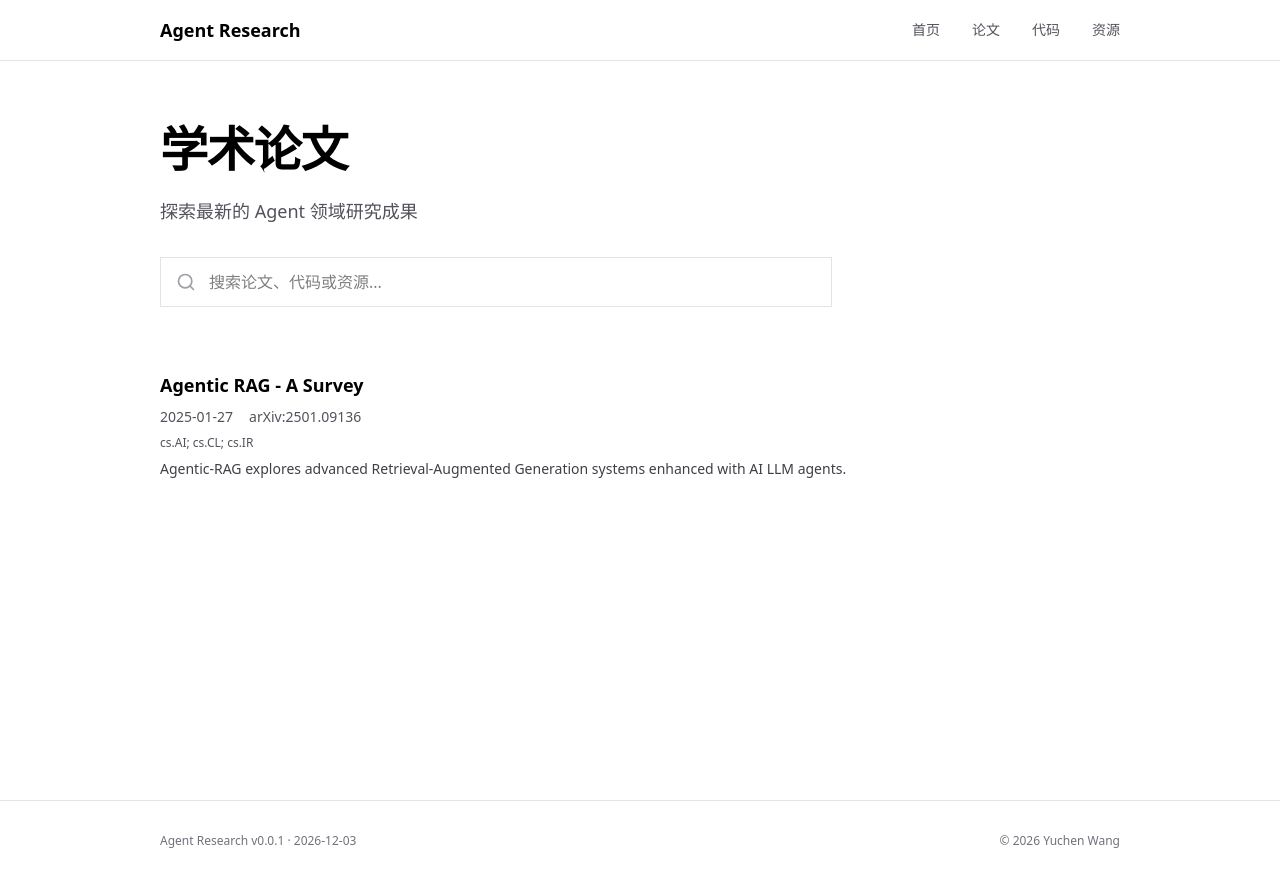
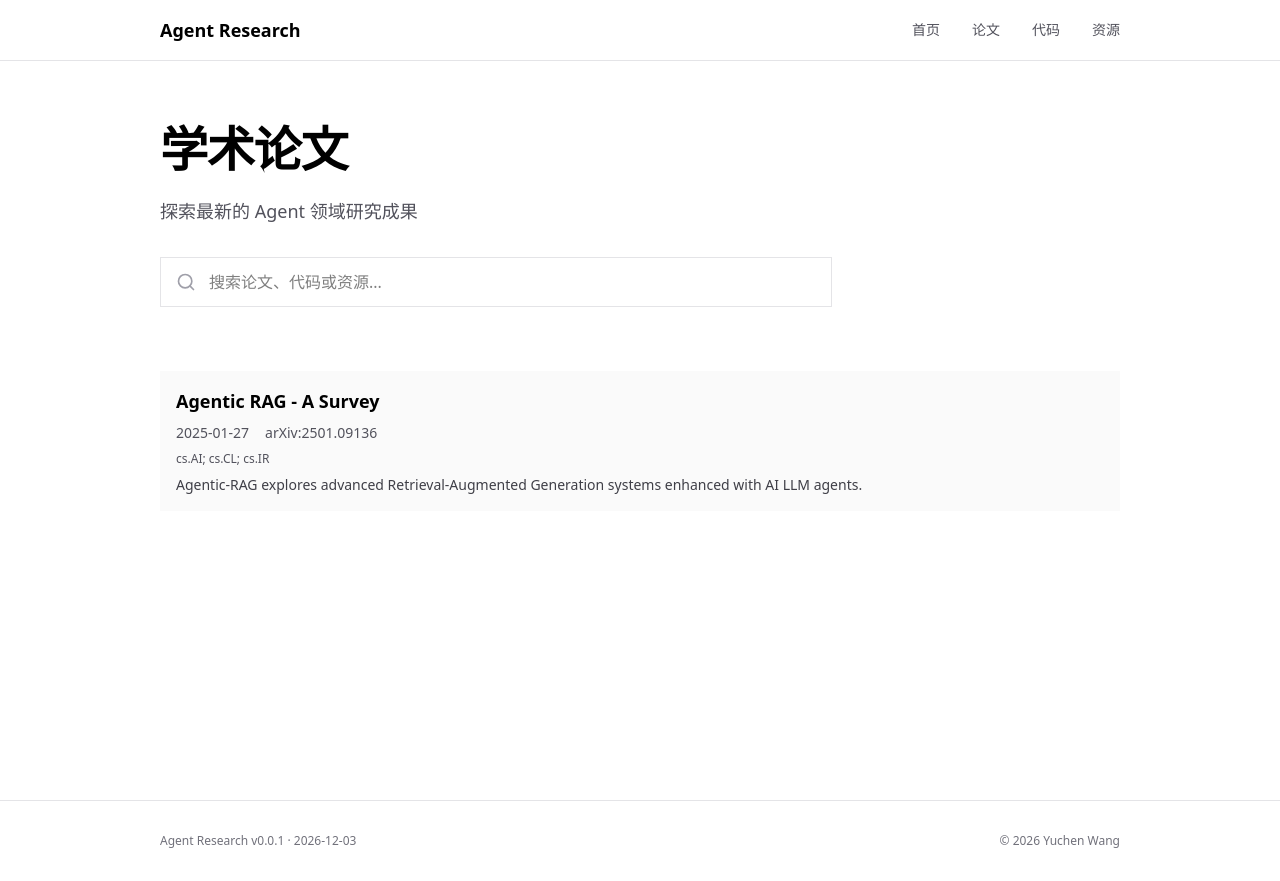
Before and after one commit to yc-w-cn/agent-research, a Next.js app: page /agent-research/papers in a window 1280 px wide. Built offline with nearby package versions, Linux system fonts and the light colour scheme.

Commit message:
style(components): 为列表项添加统一的背景和内边距样式

```diff
--- a/src/components/CodeItem.tsx
+++ b/src/components/CodeItem.tsx
@@ -10,7 +10,7 @@ interface CodeItemProps {
 
 export default function CodeItem({ data }: CodeItemProps) {
   return (
-    <div className="block">
+    <div className="block bg-zinc-50 p-4">
       <Link href={`/code/${data.slug}`} className="block">
         <h3 className="text-lg font-semibold group-hover:text-zinc-600 transition-colors">
           {data.title}
--- a/src/components/PaperItem.tsx
+++ b/src/components/PaperItem.tsx
@@ -10,7 +10,7 @@ interface PaperItemProps {
 
 export default function PaperItem({ data }: PaperItemProps) {
   return (
-    <div>
+    <div className="bg-zinc-50 p-4">
       <Link href={`/papers/${data.slug}`} className="block">
         <h3 className="text-lg font-semibold group-hover:text-zinc-600 transition-colors">
           {data.title}
--- a/src/components/ResourceItem.tsx
+++ b/src/components/ResourceItem.tsx
@@ -10,7 +10,7 @@ interface ResourceItemProps {
 
 export default function ResourceItem({ data }: ResourceItemProps) {
   return (
-    <div>
+    <div className="bg-zinc-50 p-4">
       <Link href={`/resources/${data.slug}`} className="block">
         <h3 className="text-lg font-semibold group-hover:text-zinc-600 transition-colors">
           {data.title}
```
